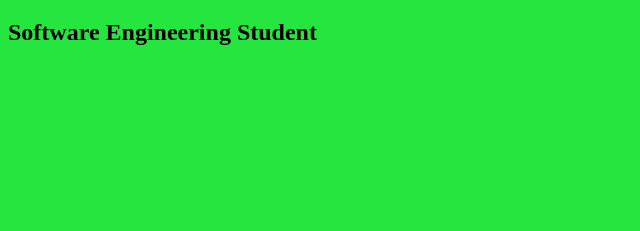
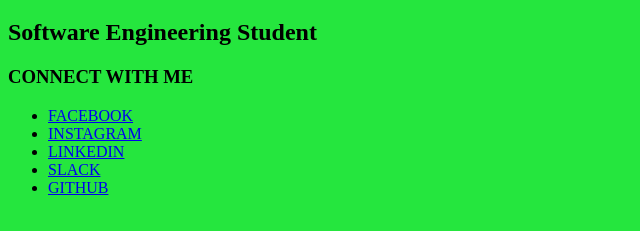
Before and after one commit to ShmuelSimpser/my-first-website, a plain HTML site: page index.html in a window 1280 px wide. Shown: the part 61-292 px from the top of the page, without its empty margins (0-640 px from the left). Drawn offline with Linux system fonts and the light colour scheme.

Commit message:
social media links

```diff
--- a/index.html
+++ b/index.html
@@ -6,12 +6,20 @@
       </head>
       <head>
 
+<h1>Shmuel Simpser</h1>
+</head>
+<body>
 
-  </head>
-  <body>
-<h1>Shmuel Simpser</h1>
-<h2>Software Engineering Student</h2>
+    <h2>Software Engineering Student</h2>
 
+<H3>CONNECT WITH ME</H3>
+<ul>
+    <li><a href="https://www.facebook.com/shmueli.simpser">FACEBOOK</a></li>
+    <li><a href="https://www.instagram.com/shmueli.simpser/?hl=en">INSTAGRAM</a></li>
+      <li><a href="https://www.linkedin.com/in/shmueli-simpser-0644721aa/">LINKEDIN</a></li>
+  <li><a href="https://app.slack.com/client/T02MD9XTF/browse-files/user_profile/U01PTPNQDU7">SLACK</a></li>
+<li><a href="https://github.com/ShmuelSimpser">GITHUB</a></li>
+</ul>
 
 
 <script src="script.js"></script>
```
Also changed, not shown: style.css (line endings or trailing spaces).
